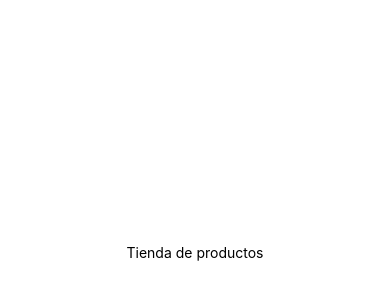
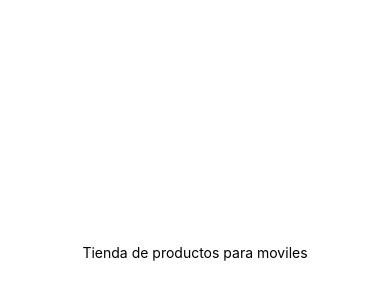
Before and after one commit to semillasbabel/AppTienda, a React Native app: screen / in a window 390 px wide. Shown: the part 170-470 px from the top of the page. Built offline with nearby package versions, Linux system fonts and the light colour scheme.

Commit message:
Prueba Commit

```diff
--- a/App.js
+++ b/App.js
@@ -4,7 +4,7 @@ import { StyleSheet, Text, View } from 'react-native';
 export default function App() {
   return (
     <View style={styles.container}>
-      <Text>Tienda de productos</Text>
+      <Text>Tienda de productos para moviles</Text>
       <StatusBar style="auto" />
     </View>
   );
```
